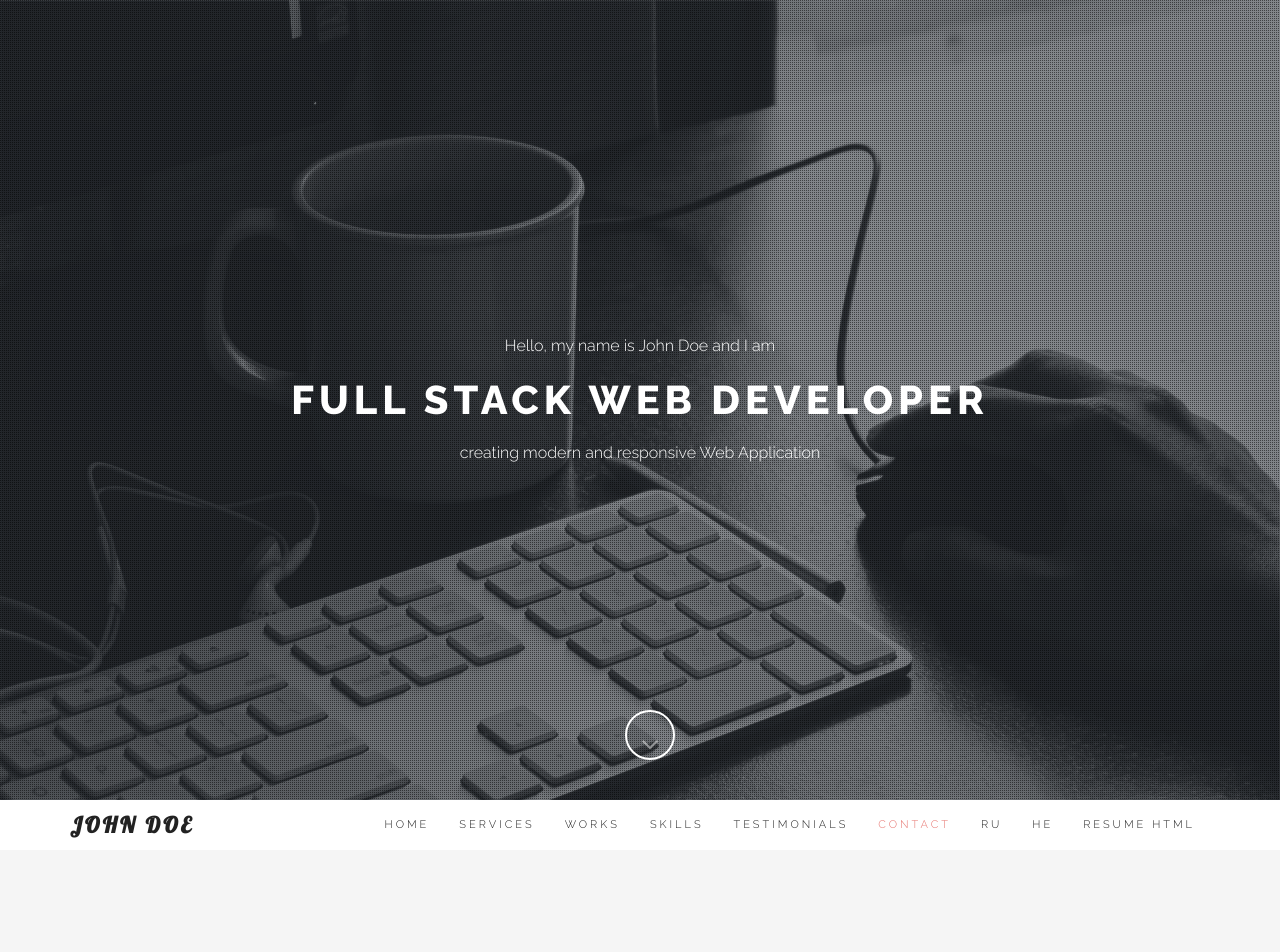
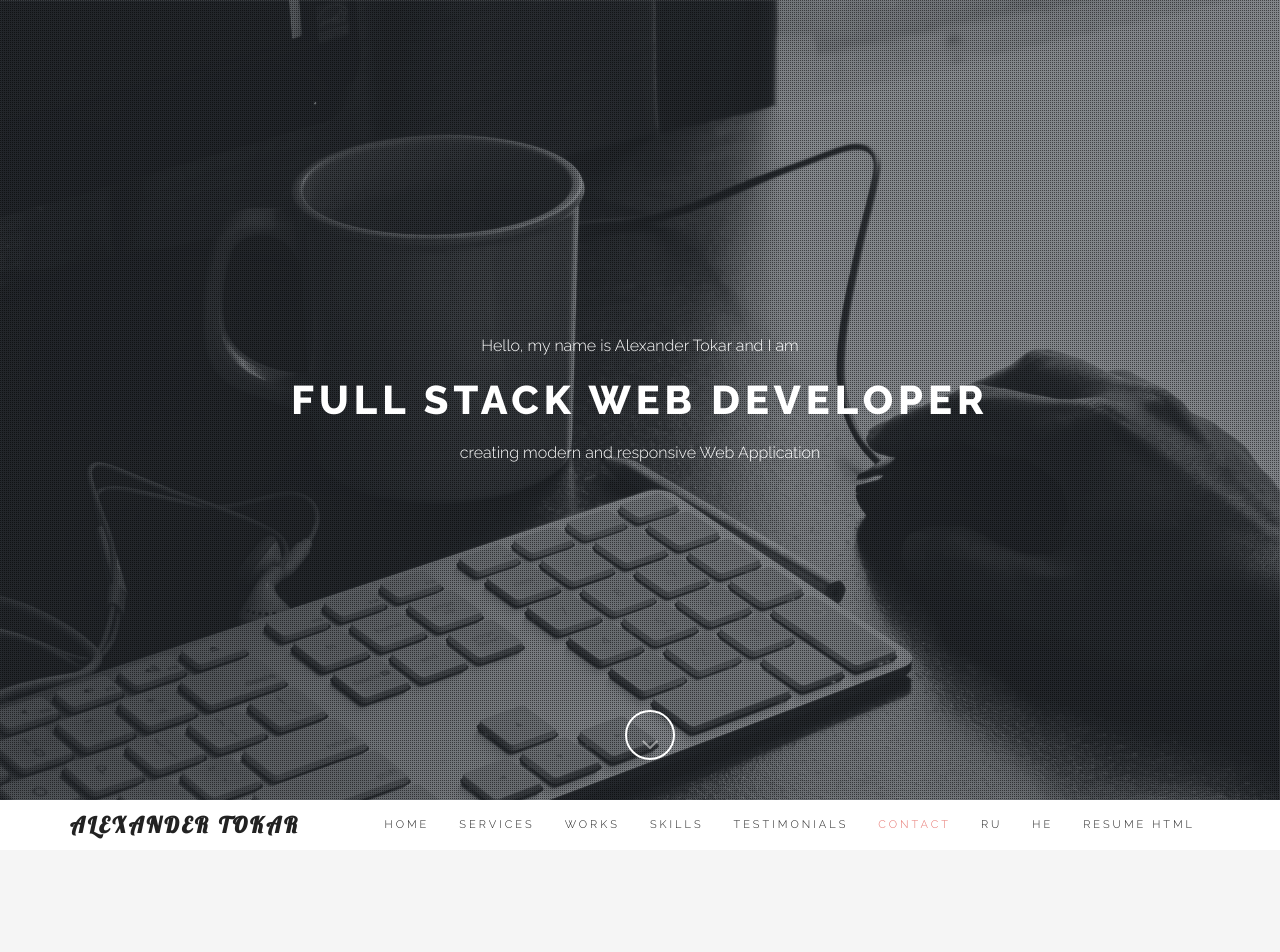
Before and after one commit to web2uSites/web-2u, a plain HTML site: page index.html in a window 1280 px wide. Shown: the top 952 px of the page. Drawn offline with Linux system fonts and the light colour scheme.

Commit message:
$commit_message

```diff
--- a/index.html
+++ b/index.html
@@ -33,7 +33,7 @@
 	<section id="home" class="pfblock-image screen-height">
         <div class="home-overlay"></div>
 		<div class="intro">
-			<div class="start">Hello, my name is John Doe and I am</div>
+			<div class="start">Hello, my name is Alexander Tokar and I am</div>
 			<h1>Full Stack Web Developer</h1>
 			<div class="start">creating modern and responsive Web Application</div>
 		</div>
@@ -65,7 +65,7 @@
 						<span class="icon-bar"></span>
 						<span class="icon-bar"></span>
 					</button>
-					<a class="navbar-brand" href="index.html">John Doe</a>
+					<a class="navbar-brand" href="index.html">Alexander Tokar</a>
 				</div>
 
 				<div class="collapse navbar-collapse" id="custom-collapse">
@@ -503,7 +503,7 @@
                         Made with <span class="fa fa-heart fa-2x animated pulse"></span> in Nottingham
                     </p>
                     <p class="copyright">
-                        © 2015 John Doe | Images: <a href="https://unsplash.com/">Unsplash</a> & <a href="http://zoomwalls.com/">Zoomwalls</a>
+                        © 2015 Alexander Tokar | Images: <a href="https://unsplash.com/">Unsplash</a> & <a href="http://zoomwalls.com/">Zoomwalls</a>
 					</p>
 
 				</div>
```
